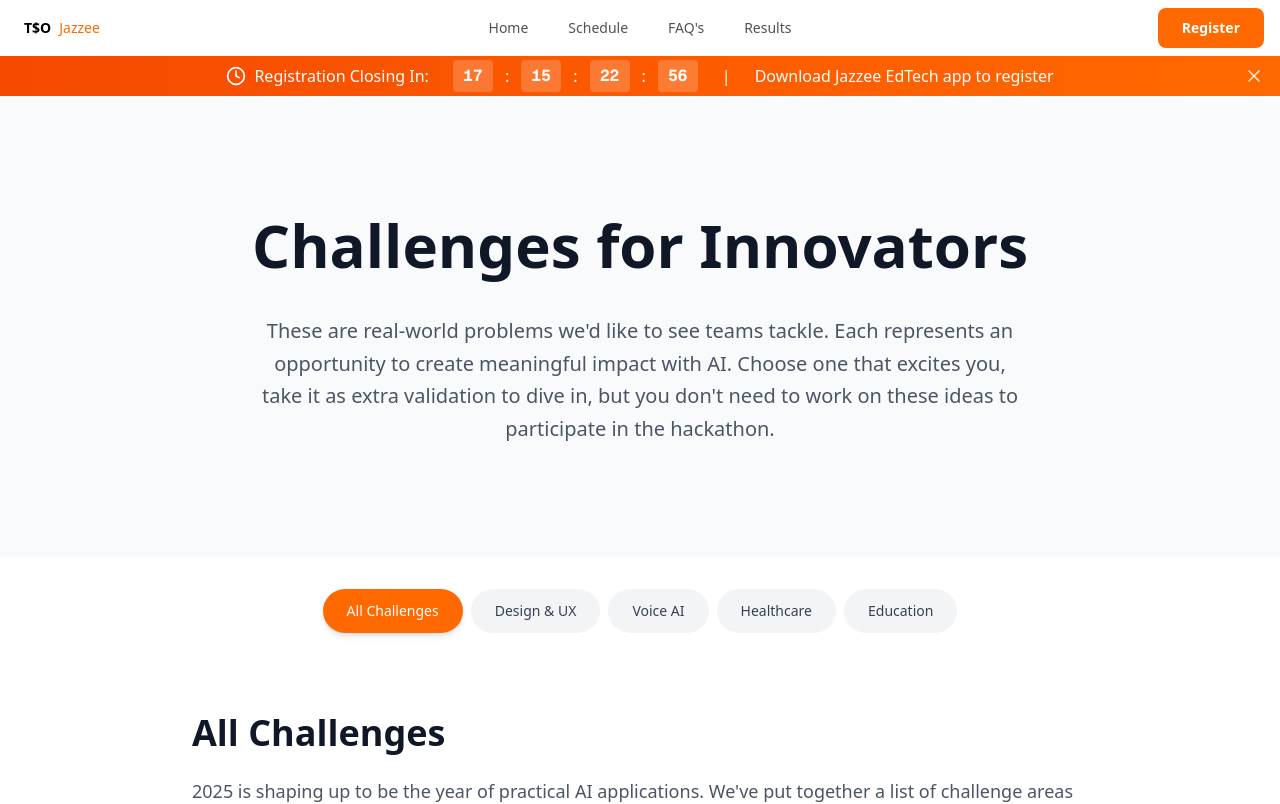
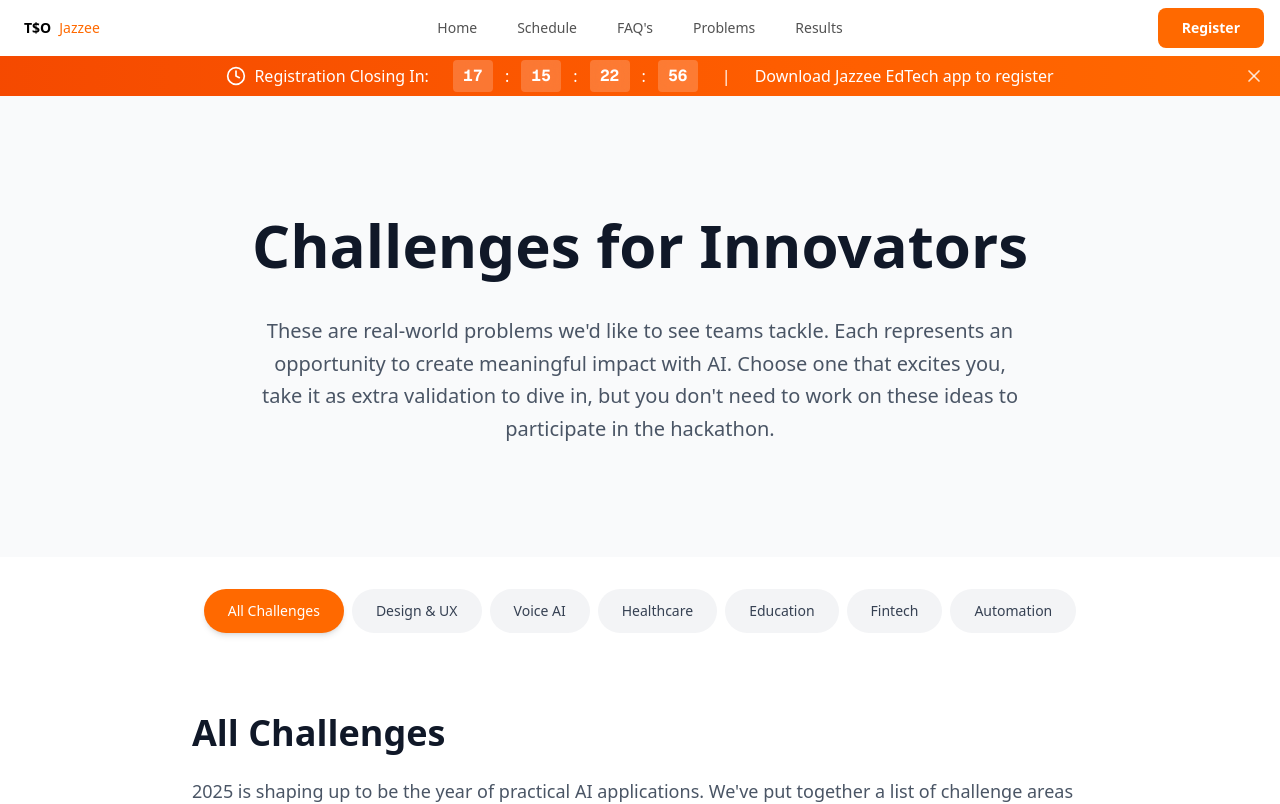
Before and after one commit to garunAMT/jazzee-hackathon, a Next.js app: page /problems in a window 1280 px wide. Shown: the top 804 px of the page. Built offline with nearby package versions, Linux system fonts and the light colour scheme.

Commit message:
added problem buttons and links

```diff
--- a/app/problems/page.tsx
+++ b/app/problems/page.tsx
@@ -1,14 +1,35 @@
-"use client"
+"use client";
 
-import { useState } from "react"
-import { Clock, Users, Trophy, Lightbulb, Palette, Phone, Heart, GraduationCap } from "lucide-react"
+import { useState } from "react";
+import {
+  Clock,
+  Users,
+  Trophy,
+  Lightbulb,
+  Palette,
+  Phone,
+  Heart,
+  GraduationCap,
+  BookOpen,
+  Wallet,
+  Cpu,
+} from "lucide-react";
 
-const categories = ["All Challenges", "Design & UX", "Voice AI", "Healthcare", "Education"]
+const categories = [
+  "All Challenges",
+  "Design & UX",
+  "Voice AI",
+  "Healthcare",
+  "Education",
+  "Fintech",
+  "Automation",
+];
 
 const problemStatements = [
   {
     id: 1,
-    title: "Can You Build Tech That's Not Just Functional—But Beautifully Designed?",
+    title:
+      "Can You Build Tech That's Not Just Functional—But Beautifully Designed?",
     category: "Design & UX",
     icon: <Palette className="h-6 w-6" />,
     difficulty: "Intermediate",
@@ -34,7 +55,8 @@ const problemStatements = [
       "Smooth user flows (no clutter, no confusion)",
       "Bonus: Use AI tools like Figma AI, Framer, or Uizard to boost your design process",
     ],
-    impact: "High - Create products that are not only smart but also a joy to use",
+    impact:
+      "High - Create products that are not only smart but also a joy to use",
   },
   {
     id: 2,
@@ -96,7 +118,8 @@ const problemStatements = [
       "System integration and automation",
       "Rural healthcare support tools",
     ],
-    impact: "Very High - Make Indian healthcare more efficient and patient-friendly",
+    impact:
+      "Very High - Make Indian healthcare more efficient and patient-friendly",
   },
   {
     id: 4,
@@ -129,30 +152,123 @@ const problemStatements = [
     ],
     impact: "Very High - Transform education for millions of Indian students",
   },
-]
+  {
+    id: 5,
+    title: "Can You Reimagine Education in India with AI?",
+    category: "Education",
+    icon: <BookOpen className="h-6 w-6" />,
+    difficulty: "Intermediate",
+    timeEstimate: "36-48 hours",
+    teamSize: "2-4 members",
+    shortDescription:
+      "Reinvent how students learn and teachers teach in India—using AI to make education more personalized, accessible, and impactful.",
+    challenge:
+      "Build an AI-powered solution that transforms any part of India's education system—especially where scale, personalization, and access are challenges.",
+    context:
+      "India’s education system serves over 260 million students and 9 million teachers. Yet, traditional teaching methods—lecture-based learning, rote memorization, one-size-fits-all materials—remain dominant. Now, with AI, we can build tools that adapt to student needs, support teachers, and improve learning outcomes, especially for underserved regions.",
+    whyItMatters:
+      "Despite the size of India’s education sector, many students—especially in rural or low-income communities—are left behind. AI offers a chance to create scalable, personalized solutions that actually meet diverse student needs. This is about shaping the future of how India learns.",
+    yourTask: [
+      "Identify a core problem in the Indian education system",
+      "Design and build an AI-driven solution (platform/tool/agent)",
+      "Focus on impact, scale, and local usability (e.g., languages, connectivity)",
+    ],
+    focusAreas: [
+      "AI tutors that teach in regional languages",
+      "Teacher tools to grade or create content faster",
+      "Voice or visual learning for low-connectivity areas",
+      "Smart assistants for students to summarize, quiz, and translate content",
+      "Bonus: Use GPT, Gemini, or multimodal tools to create rich learning experiences",
+    ],
+    impact: "Very High - Help millions of Indian students and teachers",
+  },
+  {
+    id: 6,
+    title: "Can You Build India's Personal Finance Copilot with AI?",
+    category: "Fintech",
+    icon: <Wallet className="h-6 w-6" />,
+    difficulty: "Intermediate",
+    timeEstimate: "24-48 hours",
+    teamSize: "2-4 members",
+    shortDescription:
+      "Use AI to help individuals across India manage money better—through smart, unbiased, and accessible financial tools.",
+    challenge:
+      "Create an AI-powered tool that acts as a personalized financial guide for users in India—covering saving, investing, budgeting, loans, and taxes.",
+    context:
+      "Most Indians rely on friends, YouTube, or guesswork to make financial decisions. Expert help is scarce, expensive, and often biased. With LLMs and APIs, we can now build accessible AI finance tools that provide personalized advice to anyone with a smartphone.",
+    whyItMatters:
+      "Millions across India make poor financial decisions due to lack of guidance. A simple, AI-powered copilot can help improve financial literacy and long-term wellbeing—especially in Tier-2/3 cities.",
+    yourTask: [
+      "Identify a core financial pain point (e.g., budgeting, taxes, investing)",
+      "Build an AI advisor that gives simple, customized suggestions",
+      "Ensure support for Indian users—languages, tax rules, local context",
+    ],
+    focusAreas: [
+      "AI tools for tax planning or investment advice",
+      "Budget planners with voice/vernacular interfaces",
+      "Debt management and credit improvement tools",
+      "Education tools that explain finance in plain language",
+      "Bonus: Build for Bharat—focus on non-metro audiences",
+    ],
+    impact:
+      "High - Empower people to make smarter money decisions and plan their financial future with confidence",
+  },
+  {
+    id: 7,
+    title: "Can You Build Vertical AI Agents That Automate Real Work?",
+    category: "Automation",
+    icon: <Cpu className="h-6 w-6" />,
+    difficulty: "Advanced",
+    timeEstimate: "36-48 hours",
+    teamSize: "2-4 members",
+    shortDescription:
+      "Design AI agents that don't just talk—but think, act, and automate real-world work in specific Indian industries.",
+    challenge:
+      "Build a domain-specific AI agent that automates complex work—like tax filing, compliance checks, support calls, or data processing—at Indian scale.",
+    context:
+      "India is full of manual, rule-based jobs in tax, healthcare, compliance, and service sectors. Vertical AI agents can replace these with intelligent systems that deeply understand the domain, integrate with real tools, and deliver end-to-end automation.",
+    whyItMatters:
+      "This is the next evolution of SaaS—vertical AI that can reason, automate, and replace repetitive work. It’s a massive opportunity to improve productivity and build AI-native businesses in India.",
+    yourTask: [
+      "Pick a real-world workflow that’s manual and repetitive",
+      "Design a domain-specific AI agent that can fully or partially automate it",
+      "Include real integrations (PDFs, voice, Excel, APIs) and Indian localization",
+    ],
+    focusAreas: [
+      "AI agents for tax, billing, support, logistics, compliance",
+      "Support for Indian languages and legal/tax frameworks",
+      "Integration with real-world data (documents, APIs, forms)",
+      "End-to-end workflows, not just chatbot front-ends",
+      "Bonus: Deploy in a simulation or real-world mock scenario",
+    ],
+    impact:
+      "Very High - Automate massive amounts of manual work across India's industries with vertical AI solutions",
+  },
+];
 
 export default function ProblemsPage() {
-  const [activeCategory, setActiveCategory] = useState("All Challenges")
+  const [activeCategory, setActiveCategory] = useState("All Challenges");
 
   const filteredProblems =
     activeCategory === "All Challenges"
       ? problemStatements
-      : problemStatements.filter((problem) => problem.category === activeCategory)
+      : problemStatements.filter(
+          (problem) => problem.category === activeCategory
+        );
 
   const getDifficultyColor = (difficulty: string) => {
     switch (difficulty) {
       case "Advanced":
-        return "bg-red-100 text-red-800"
+        return "bg-red-100 text-red-800";
       case "Intermediate":
-        return "bg-yellow-100 text-yellow-800"
+        return "bg-yellow-100 text-yellow-800";
       default:
-        return "bg-green-100 text-green-800"
+        return "bg-green-100 text-green-800";
     }
-  }
+  };
 
   return (
     <div className="flex flex-col min-h-screen">
-
       <main className="flex-1">
         {/* Hero Section - Y Combinator Style */}
         <section className="py-20 md:py-28 bg-gray-50">
@@ -161,9 +277,11 @@ export default function ProblemsPage() {
               Challenges for Innovators
             </h1>
             <p className="text-lg md:text-xl text-gray-600 leading-relaxed max-w-3xl mx-auto">
-              These are real-world problems we'd like to see teams tackle. Each represents an opportunity to create
-              meaningful impact with AI. Choose one that excites you, take it as extra validation to dive in, but you
-              don't need to work on these ideas to participate in the hackathon.
+              These are real-world problems we'd like to see teams tackle. Each
+              represents an opportunity to create meaningful impact with AI.
+              Choose one that excites you, take it as extra validation to dive
+              in, but you don't need to work on these ideas to participate in
+              the hackathon.
             </p>
           </div>
         </section>
@@ -193,7 +311,9 @@ export default function ProblemsPage() {
         <section className="py-12 px-4 bg-white">
           <div className="container max-w-4xl mx-auto">
             <h2 className="text-3xl md:text-4xl font-bold mb-6 text-gray-900">
-              {activeCategory === "All Challenges" ? "All Challenges" : activeCategory}
+              {activeCategory === "All Challenges"
+                ? "All Challenges"
+                : activeCategory}
             </h2>
             <p className="text-gray-600 text-lg leading-relaxed">
               {activeCategory === "All Challenges"
@@ -207,35 +327,54 @@ export default function ProblemsPage() {
         <section className="py-8 px-4 bg-gray-50">
           <div className="container max-w-4xl mx-auto space-y-16">
             {filteredProblems.map((problem) => (
-              <div key={problem.id} className="bg-white rounded-lg border border-gray-200 overflow-hidden">
+              <div
+                key={problem.id}
+                className="bg-white rounded-lg border border-gray-200 overflow-hidden"
+              >
                 <div className="p-8 md:p-12">
                   {/* Header */}
                   <div className="mb-8">
                     <div className="flex items-center gap-3 mb-4">
-                      <div className="p-2 bg-orange-100 rounded-lg text-orange-600">{problem.icon}</div>
+                      <div className="p-2 bg-orange-100 rounded-lg text-orange-600">
+                        {problem.icon}
+                      </div>
                       <span className="inline-block px-3 py-1 bg-orange-100 text-orange-800 text-sm font-medium rounded-full">
                         {problem.category}
                       </span>
                       <span
-                        className={`inline-block px-3 py-1 text-sm font-medium rounded-full ${getDifficultyColor(problem.difficulty)}`}
+                        className={`inline-block px-3 py-1 text-sm font-medium rounded-full ${getDifficultyColor(
+                          problem.difficulty
+                        )}`}
                       >
                         {problem.difficulty}
                       </span>
                     </div>
-                    <h3 className="text-2xl md:text-3xl font-bold text-gray-900 mb-4 leading-tight">{problem.title}</h3>
-                    <p className="text-lg text-gray-700 leading-relaxed">{problem.shortDescription}</p>
+                    <h3 className="text-2xl md:text-3xl font-bold text-gray-900 mb-4 leading-tight">
+                      {problem.title}
+                    </h3>
+                    <p className="text-lg text-gray-700 leading-relaxed">
+                      {problem.shortDescription}
+                    </p>
                   </div>
 
                   {/* Context */}
                   <div className="mb-8">
-                    <p className="text-gray-600 leading-relaxed mb-6">{problem.context}</p>
-                    <p className="text-gray-600 leading-relaxed">{problem.whyItMatters}</p>
+                    <p className="text-gray-600 leading-relaxed mb-6">
+                      {problem.context}
+                    </p>
+                    <p className="text-gray-600 leading-relaxed">
+                      {problem.whyItMatters}
+                    </p>
                   </div>
 
                   {/* Challenge */}
                   <div className="mb-8">
-                    <h4 className="text-xl font-bold text-gray-900 mb-4">Your Challenge</h4>
-                    <p className="text-gray-700 mb-4 leading-relaxed">{problem.challenge}</p>
+                    <h4 className="text-xl font-bold text-gray-900 mb-4">
+                      Your Challenge
+                    </h4>
+                    <p className="text-gray-700 mb-4 leading-relaxed">
+                      {problem.challenge}
+                    </p>
 
                     <div className="space-y-3">
                       {problem.yourTask.map((task, index) => (
@@ -249,7 +388,9 @@ export default function ProblemsPage() {
 
                   {/* Focus Areas */}
                   <div className="mb-8">
-                    <h4 className="text-xl font-bold text-gray-900 mb-4">What to Focus On</h4>
+                    <h4 className="text-xl font-bold text-gray-900 mb-4">
+                      What to Focus On
+                    </h4>
                     <div className="space-y-3">
                       {problem.focusAreas.map((area, index) => (
                         <div key={index} className="flex items-start gap-3">
@@ -265,22 +406,34 @@ export default function ProblemsPage() {
                     <div className="flex items-center gap-3">
                       <Clock className="h-5 w-5 text-gray-400" />
                       <div>
-                        <p className="text-sm font-medium text-gray-900">Time Estimate</p>
-                        <p className="text-sm text-gray-600">{problem.timeEstimate}</p>
+                        <p className="text-sm font-medium text-gray-900">
+                          Time Estimate
+                        </p>
+                        <p className="text-sm text-gray-600">
+                          {problem.timeEstimate}
+                        </p>
                       </div>
                     </div>
                     <div className="flex items-center gap-3">
                       <Users className="h-5 w-5 text-gray-400" />
                       <div>
-                        <p className="text-sm font-medium text-gray-900">Team Size</p>
-                        <p className="text-sm text-gray-600">{problem.teamSize}</p>
+                        <p className="text-sm font-medium text-gray-900">
+                          Team Size
+                        </p>
+                        <p className="text-sm text-gray-600">
+                          {problem.teamSize}
+                        </p>
                       </div>
                     </div>
                     <div className="flex items-center gap-3">
                       <Trophy className="h-5 w-5 text-gray-400" />
                       <div>
-                        <p className="text-sm font-medium text-gray-900">Impact</p>
-                        <p className="text-sm text-gray-600">{problem.impact}</p>
+                        <p className="text-sm font-medium text-gray-900">
+                          Impact
+                        </p>
+                        <p className="text-sm text-gray-600">
+                          {problem.impact}
+                        </p>
                       </div>
                     </div>
                   </div>
@@ -300,9 +453,7 @@ export default function ProblemsPage() {
             ))}
           </div>
         </section>
-
       </main>
-
     </div>
-  )
+  );
 }
--- a/components/shared/Hero.tsx
+++ b/components/shared/Hero.tsx
@@ -58,13 +58,13 @@ const Hero = () => {
               </Button>
             </Link> */}
             <RegisterButton text="Download App" className="bg-orange-500 hover:bg-orange-600 cursor-pointer" />
-            <Link href={"#about"}>
+            <Link href={"/problems"}>
               <Button
                 size="lg"
                 variant="outline"
                 className="border-orange-500 text-orange-500 hover:bg-orange-50 hover:text-orange-600 cursor-pointer"
               >
-                Learn More
+                View Problems
               </Button>
             </Link>
 
--- a/components/shared/Navbar.tsx
+++ b/components/shared/Navbar.tsx
@@ -26,6 +26,10 @@ export function NavigationBar() {
     {
       name: "FAQ's",
       link: "/faq",
+    },
+    {
+      name: "Problems",
+      link: "/problems",
     },
         {
       name: "Results",
```
